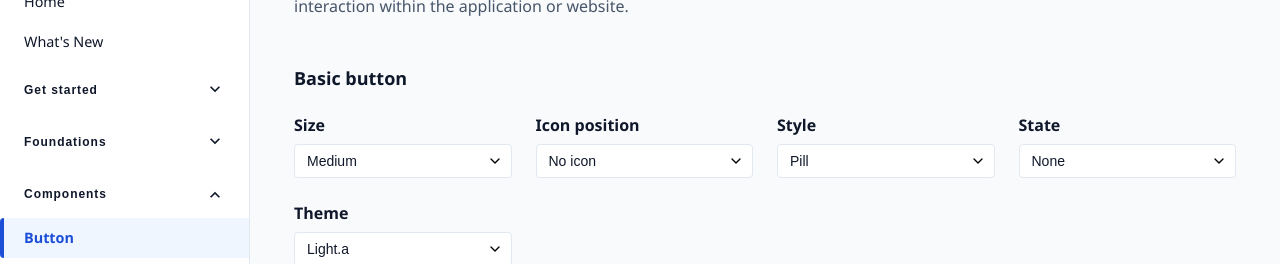
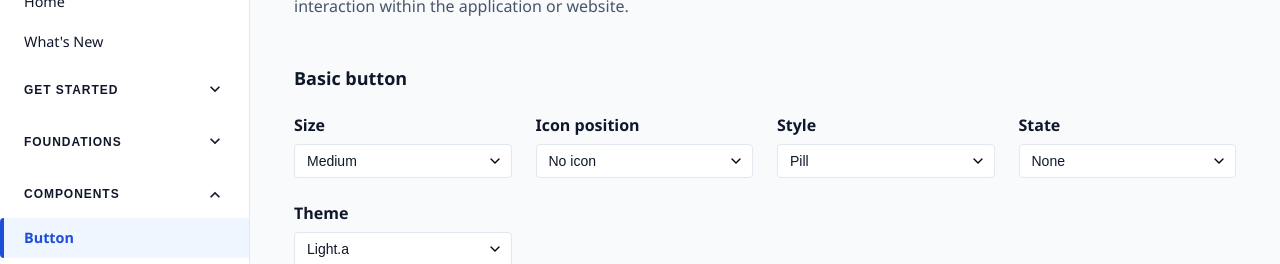
Before and after one commit to cake-admin/cakev2, a React (Create React App) app: page /components/button in a window 1280 px wide. Shown: the part 163-427 px from the top of the page. Built offline with nearby package versions, Linux system fonts and the light colour scheme.

Commit message:
feat: preserve Navigation and ToggleGroup changes

```diff
--- a/src/components/Navigation.js
+++ b/src/components/Navigation.js
@@ -171,7 +171,7 @@ const SubmenuToggle = styled.button`
   border: none;
   cursor: pointer;
   letter-spacing: 0.08em;
-  text-transform: none;
+  text-transform: uppercase;
 
   &:hover {
     color: ${colorData.slate[900]};
--- a/src/components/design-system/ToggleGroup.tsx
+++ b/src/components/design-system/ToggleGroup.tsx
@@ -15,7 +15,7 @@ interface ToggleGroupProps {
   /** Default selected value (uncontrolled mode) */
   defaultValue?: string;
   /** Callback when selection changes */
-  onChange?: (value: string) => void;
+  onChange?: (value: string | undefined) => void;
   /** Whether the entire toggle group is disabled */
   disabled?: boolean;
   /** Additional CSS class name */
```
